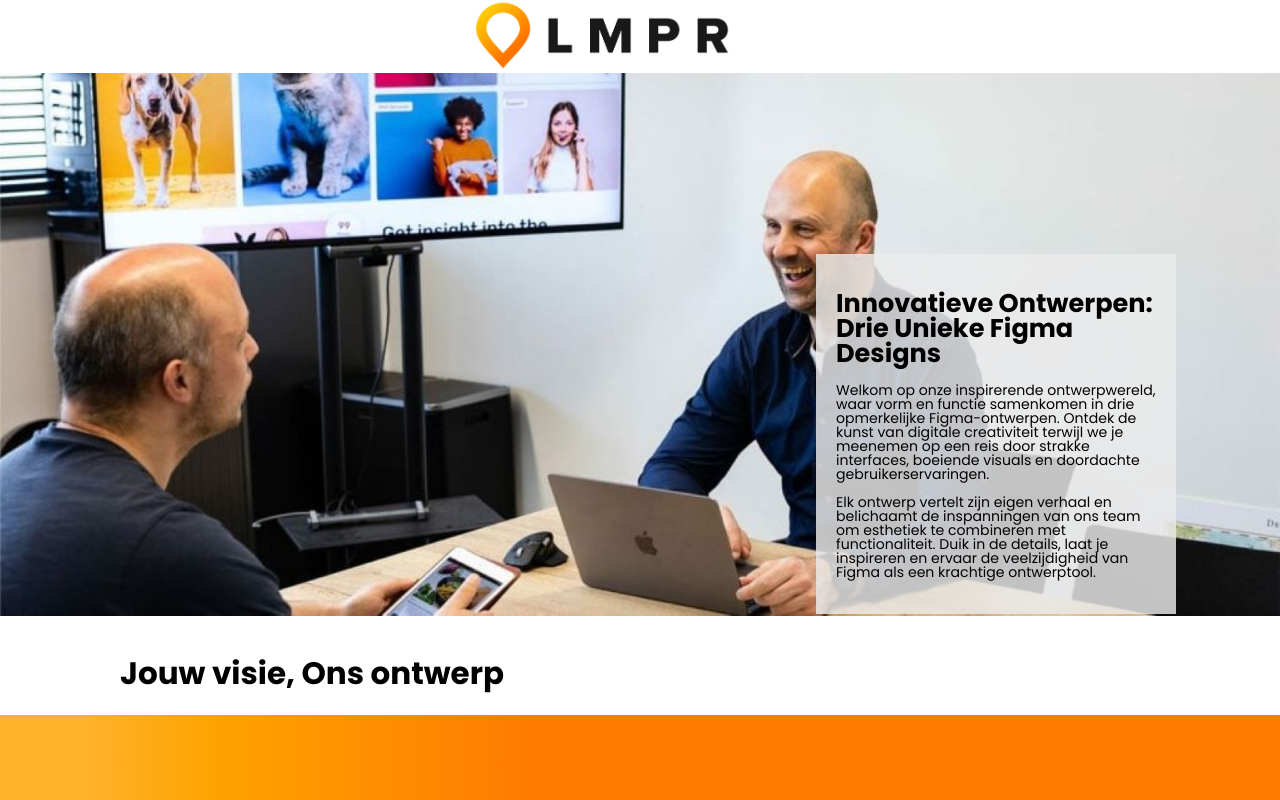
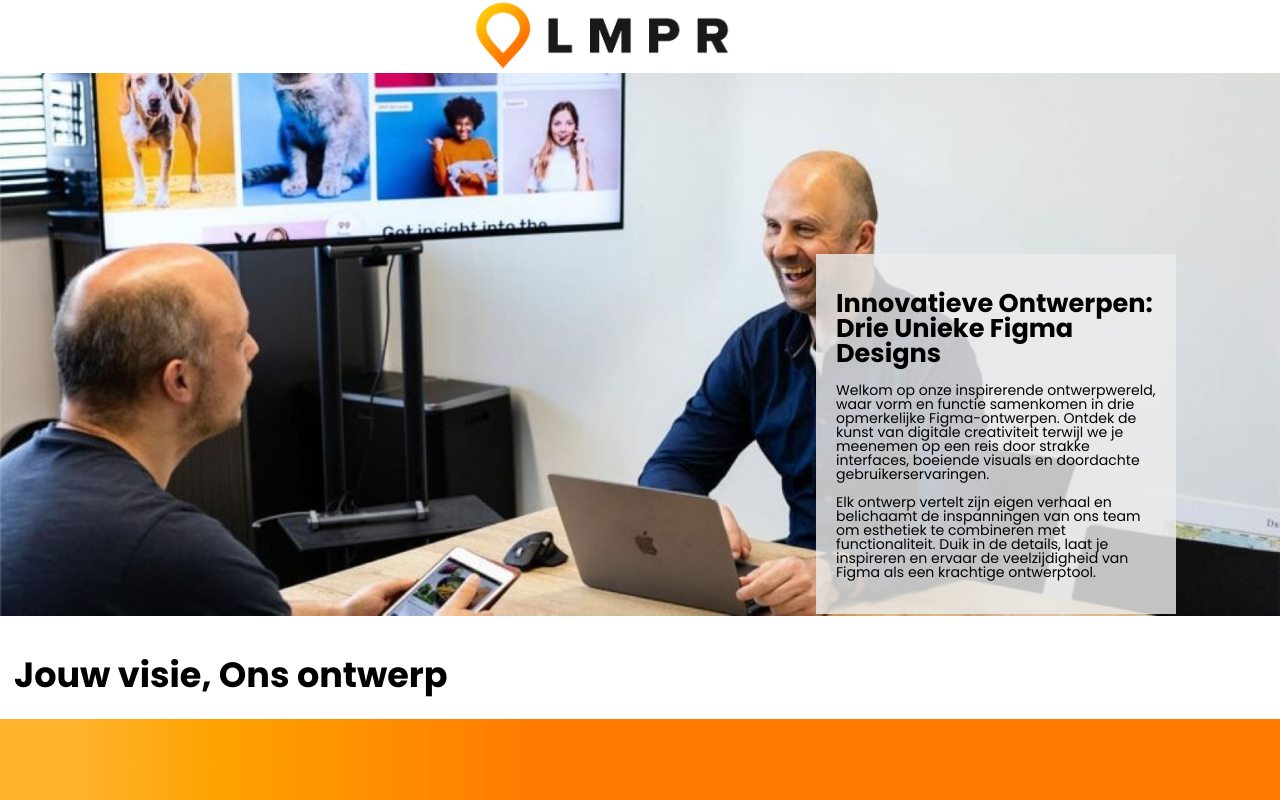
Before and after one commit to RDJL2003/Landingspagina, an Angular app: page / in a window 1280 px wide. Shown: the top 800 px of the page. Built offline with nearby package versions, Linux system fonts and the light colour scheme.

Commit message:
Fixed swiper

```diff
--- a/src/app/swiper/swiper.component.html
+++ b/src/app/swiper/swiper.component.html
@@ -1,6 +1,6 @@
 
 
-  <h2 class="Titel">Jouw visie, Ons ontwerp</h2>
+<h2 class="Titel">Jouw visie, Ons ontwerp</h2>
 <swiper-container
 navigation="true"
 pagination="true"
--- a/src/app/swiper/swiper.component.scss
+++ b/src/app/swiper/swiper.component.scss
@@ -7,11 +7,11 @@ body{
 .Titel{
     color: #000;
     font-family: Poppins;
-    font-size: 31px;
+    font-size: 35px;
     font-style: normal;
     font-weight: 100;
     line-height: normal;
-    margin-left: 120px;
+    margin-left: 14px;
     position: relative;
     margin-bottom: 25px;
 }
```
